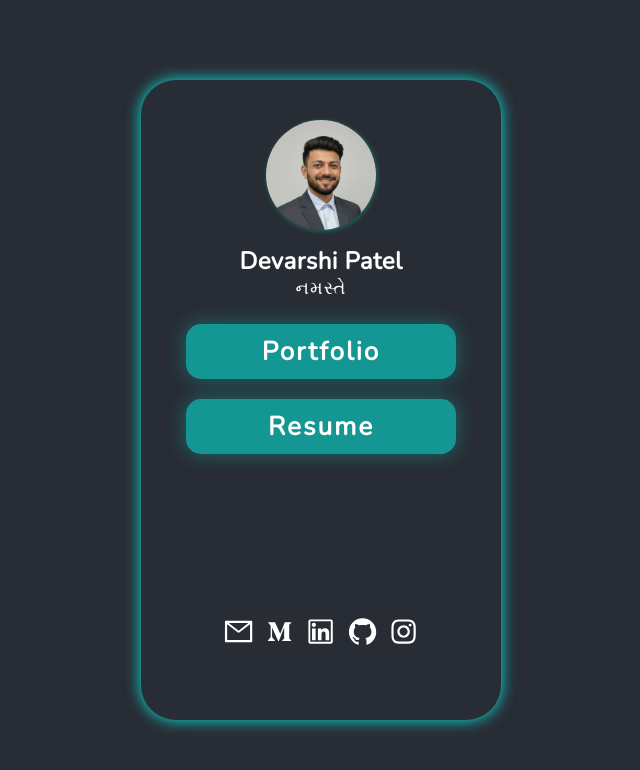
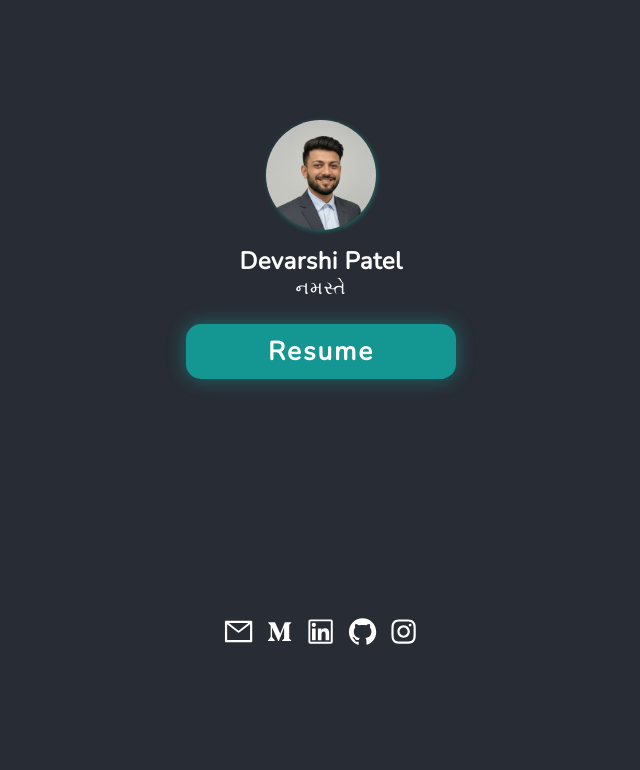
Before and after one commit to dpatel-8112/dpatel-8112.github.io, a React (Create React App) app: page / in a window 1280 px wide. Shown: the top 770 px of the page, without its empty margins (319-959 px from the left). Built offline with nearby package versions, Linux system fonts and the light colour scheme.

Commit message:
Resume Changed

```diff
--- a/src/data/portfolioData.js
+++ b/src/data/portfolioData.js
@@ -30,10 +30,10 @@ export const SocialData = [
 
 // Similary for LinkData
 export const LinkData = [
-    {
-        "name": "Portfolio",
-        "url": "https://devarshipatel.com/"
-    },
+    // {
+    //     "name": "Portfolio",
+    //     "url": "https://devarshipatel.com/"
+    // },
     {
         "name": "Resume",
         "url": "/resume.pdf"
```
